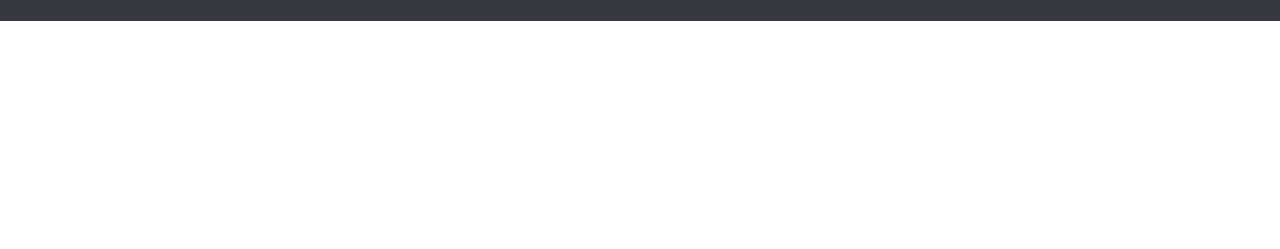
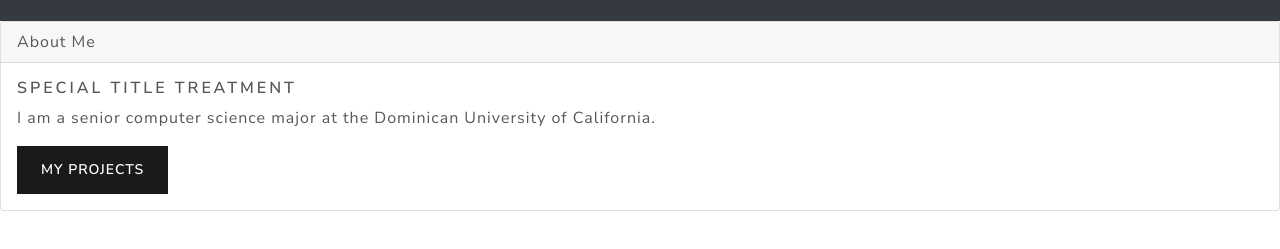
Before and after one commit to bangalia/bangali.github.io, a plain HTML site: page index.html in a window 1280 px wide. Shown: the part 71-320 px from the top of the page. Drawn offline with nearby package versions, Linux system fonts and the light colour scheme.

Commit message:
navbar update and about me section

```diff
--- a/index.html
+++ b/index.html
@@ -16,12 +16,26 @@
           <div class="collapse navbar-collapse" id="navbarNavAltMarkup">
             <div class="navbar-nav">
               <a class="nav-link active" aria-current="page" href="#">Home</a>
-              <a class="nav-link" href="#">About</a>
+              <a class="nav-link" href="#aboutme">About</a>
               <a class="nav-link" href="#">Projects</a>
               <a class="nav-link disabled">Contact</a>
             </div>
           </div>
         </div>
       </nav>
+    <section id="#aboutme"><div class="card">
+        <div class="card-header">
+          About Me
+        </div>
+        <div class="card-body">
+          <h5 class="card-title">Special title treatment</h5>
+          <p class="card-text">I am a senior computer science major at the Dominican University of California.</p>
+          <a href="#projects" class="btn btn-primary">My Projects</a>
+        </div>
+      </div>
+    </section>
+    <section>
+
+    </section>
 </body>
 </html>
```
